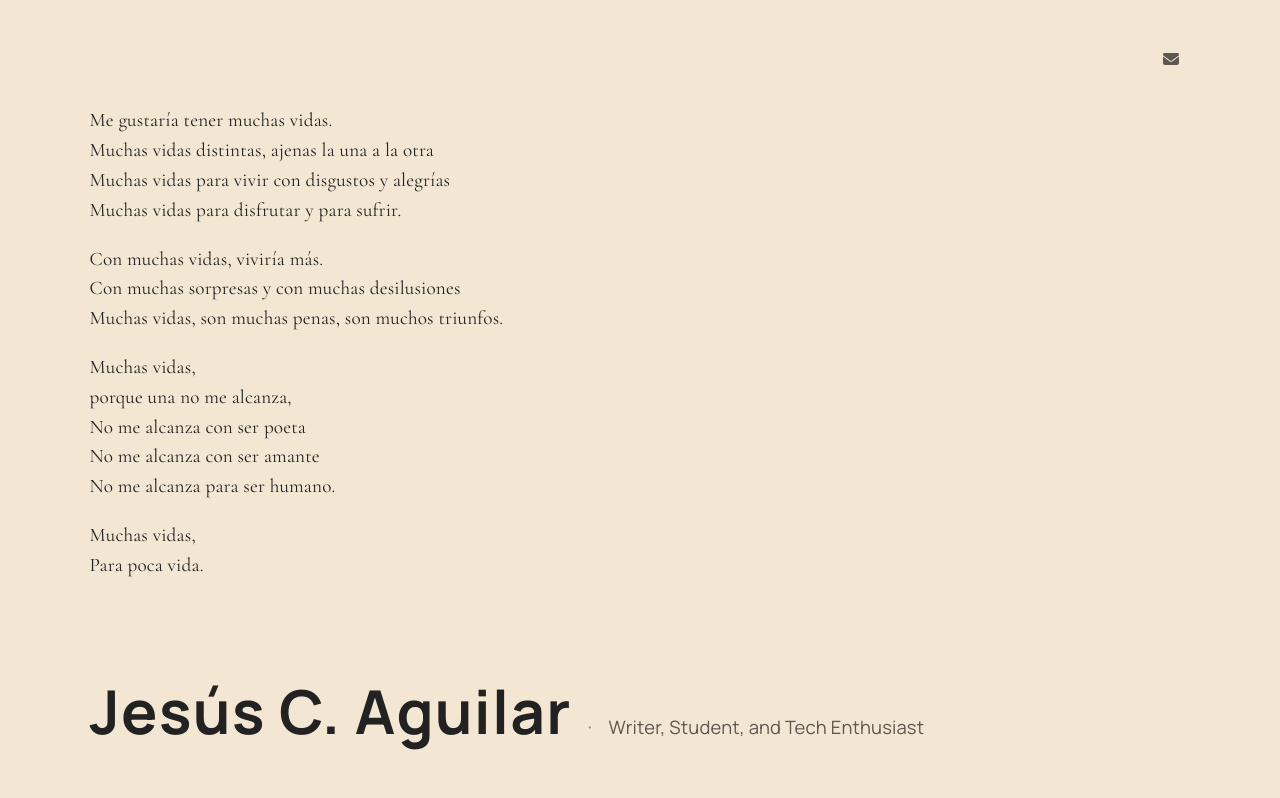
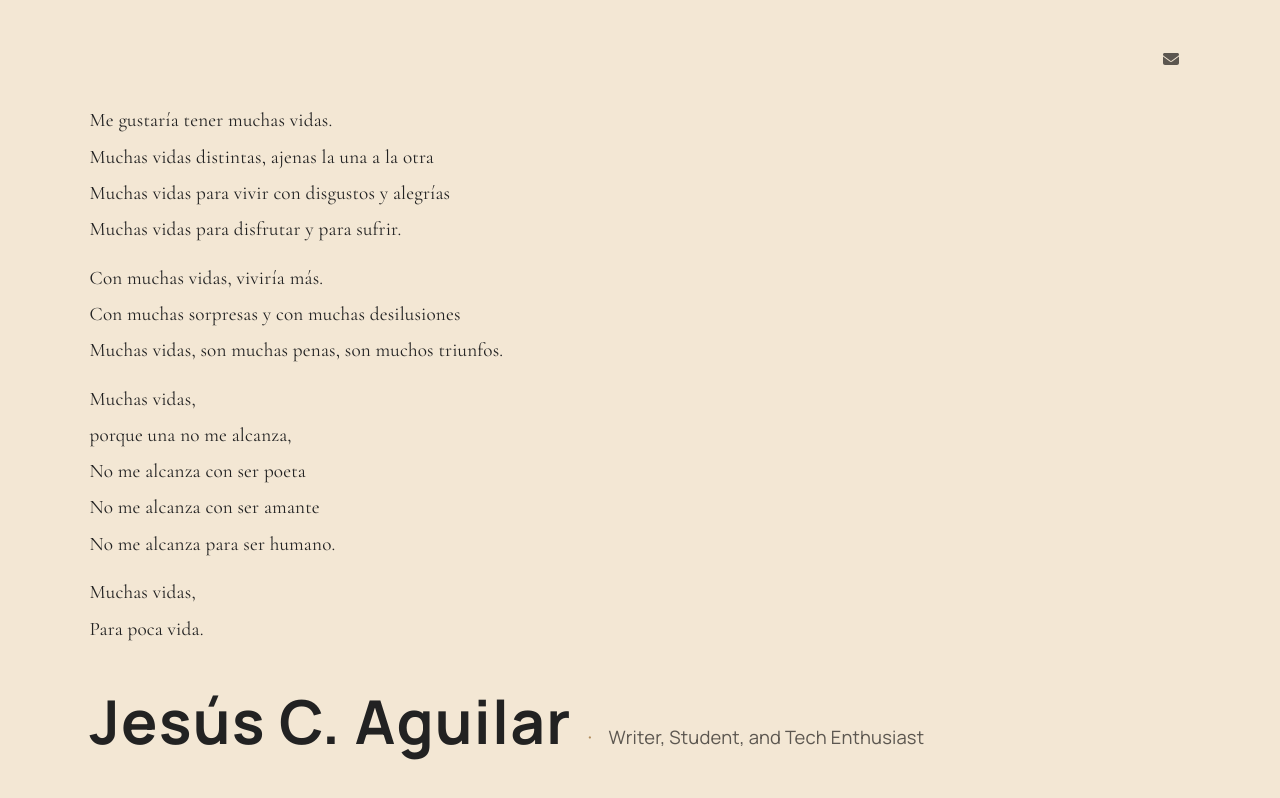
Before and after one commit to jesusrca/Jesus-cerron, a Next.js app: page / in a window 1280 px wide. Shown: the top 798 px of the page. Built offline with nearby package versions, Linux system fonts and the light colour scheme.

Commit message:
Actualización

```diff
--- a/src/app/globals.css
+++ b/src/app/globals.css
@@ -108,17 +108,49 @@ body::before {
 }
 
 .line {
-  white-space: pre-wrap;
+  white-space: normal;
   opacity: 0;
   filter: blur(6px);
   transform: translateY(12px);
   transition: opacity 1s ease, filter 1s ease, transform 1s ease;
+  position: relative;
+  display: grid;
+  gap: 0.4rem;
 }
 
 .line.is-visible {
   opacity: 1;
   filter: blur(0);
   transform: translateY(0);
+}
+
+.line-item {
+  position: relative;
+  display: block;
+  cursor: pointer;
+  width: fit-content;
+}
+
+.tooltip {
+  position: absolute;
+  left: 0;
+  bottom: 100%;
+  transform: translateY(-8px);
+  background: rgba(34, 34, 34, 0.9);
+  color: #f7f1e7;
+  padding: 0.35rem 0.6rem;
+  border-radius: 0.4rem;
+  font-size: 0.9em;
+  opacity: 0;
+  pointer-events: none;
+  white-space: nowrap;
+  transition: opacity 0.2s ease, transform 0.2s ease;
+}
+
+.line-item:hover .tooltip,
+.line-item.is-active .tooltip {
+  opacity: 1;
+  transform: translateY(-12px);
 }
 
 .links {
--- a/src/app/layout.tsx
+++ b/src/app/layout.tsx
@@ -16,7 +16,10 @@ const serif = Cormorant_Garamond({
 
 export const metadata: Metadata = {
   title: "Jesús C. Aguilar",
-  description: "Writer, Student and Tech Man"
+  description: "Writer, Student and Tech Man",
+  icons: {
+    icon: "/favicon.svg"
+  }
 };
 
 export default function RootLayout({
--- a/src/app/page.tsx
+++ b/src/app/page.tsx
@@ -4,25 +4,46 @@ import { useEffect, useMemo, useState } from "react";
 import { FaEnvelope } from "react-icons/fa6";
 
 const poem = [
-  `Me gustaría tener muchas vidas.
-Muchas vidas distintas, ajenas la una a la otra
-Muchas vidas para vivir con disgustos y alegrías
-Muchas vidas para disfrutar y para sufrir.`,
-  `Con muchas vidas, viviría más.
-Con muchas sorpresas y con muchas desilusiones
-Muchas vidas, son muchas penas, son muchos triunfos.`,
-  `Muchas vidas,
-porque una no me alcanza,
-No me alcanza con ser poeta
-No me alcanza con ser amante
-No me alcanza para ser humano.`,
-  `Muchas vidas,
-Para poca vida.`
+  [
+    { es: "Me gustaría tener muchas vidas.", en: "I would like to have many lives." },
+    {
+      es: "Muchas vidas distintas, ajenas la una a la otra",
+      en: "Many different lives, unrelated to one another"
+    },
+    {
+      es: "Muchas vidas para vivir con disgustos y alegrías",
+      en: "Many lives to live with sorrows and joys"
+    },
+    { es: "Muchas vidas para disfrutar y para sufrir.", en: "Many lives to enjoy and to suffer." }
+  ],
+  [
+    { es: "Con muchas vidas, viviría más.", en: "With many lives, I would live more." },
+    {
+      es: "Con muchas sorpresas y con muchas desilusiones",
+      en: "With many surprises and many disappointments"
+    },
+    {
+      es: "Muchas vidas, son muchas penas, son muchos triunfos.",
+      en: "Many lives are many sorrows, many triumphs."
+    }
+  ],
+  [
+    { es: "Muchas vidas,", en: "Many lives," },
+    { es: "porque una no me alcanza,", en: "because one is not enough for me," },
+    { es: "No me alcanza con ser poeta", en: "It is not enough to be a poet" },
+    { es: "No me alcanza con ser amante", en: "It is not enough to be a lover" },
+    { es: "No me alcanza para ser humano.", en: "It is not enough to be human." }
+  ],
+  [
+    { es: "Muchas vidas,", en: "Many lives," },
+    { es: "Para poca vida.", en: "for so little life." }
+  ]
 ];
 
 export default function Home() {
   const paragraphs = useMemo(() => poem, []);
   const [visibleCount, setVisibleCount] = useState(0);
+  const [activeLine, setActiveLine] = useState<{ p: number; l: number } | null>(null);
 
   useEffect(() => {
     if (visibleCount >= paragraphs.length) return;
@@ -42,13 +63,34 @@ export default function Home() {
 
       <div className="frame" aria-label="Presentación de Jesús C. Aguilar">
         <div className="poem" aria-live="polite">
-          {paragraphs.map((paragraph, index) => (
-            <p
-              key={paragraph}
-              className={`line ${index < visibleCount ? "is-visible" : ""}`}
+          {paragraphs.map((paragraph, pIndex) => (
+            <div
+              key={`p-${pIndex}`}
+              className={`line ${pIndex < visibleCount ? "is-visible" : ""}`}
             >
-              {paragraph}
-            </p>
+              {paragraph.map((line, lIndex) => {
+                const isActive =
+                  activeLine?.p === pIndex && activeLine?.l === lIndex;
+                return (
+                  <span
+                    key={`${pIndex}-${lIndex}`}
+                    className={`line-item ${isActive ? "is-active" : ""}`}
+                    onMouseEnter={() => setActiveLine({ p: pIndex, l: lIndex })}
+                    onMouseLeave={() => setActiveLine(null)}
+                    onClick={() =>
+                      setActiveLine((prev) =>
+                        prev?.p === pIndex && prev?.l === lIndex
+                          ? null
+                          : { p: pIndex, l: lIndex }
+                      )
+                    }
+                  >
+                    {line.es}
+                    <span className="tooltip">{line.en}</span>
+                  </span>
+                );
+              })}
+            </div>
           ))}
         </div>
         <div className="identity">
```
Also changed, not shown: public/favicon.svg (added), src/app/icon.svg (added).
